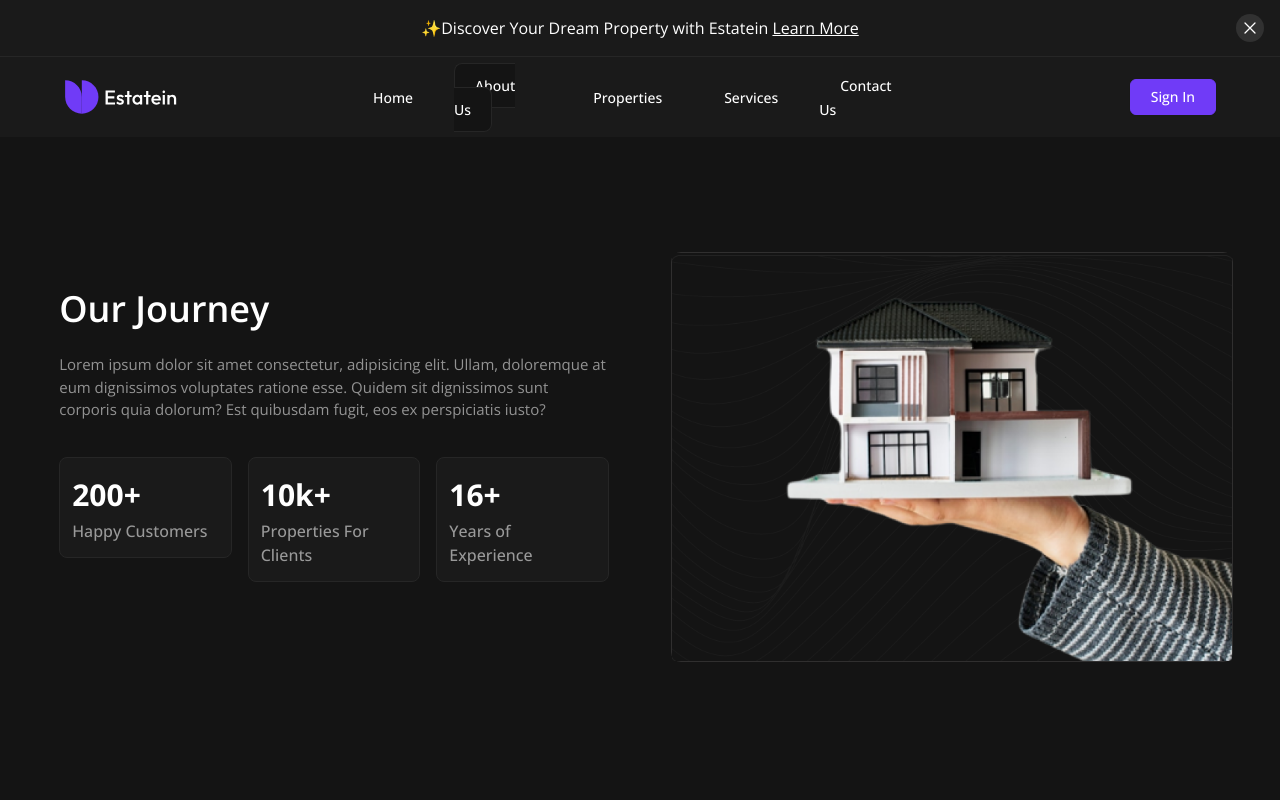
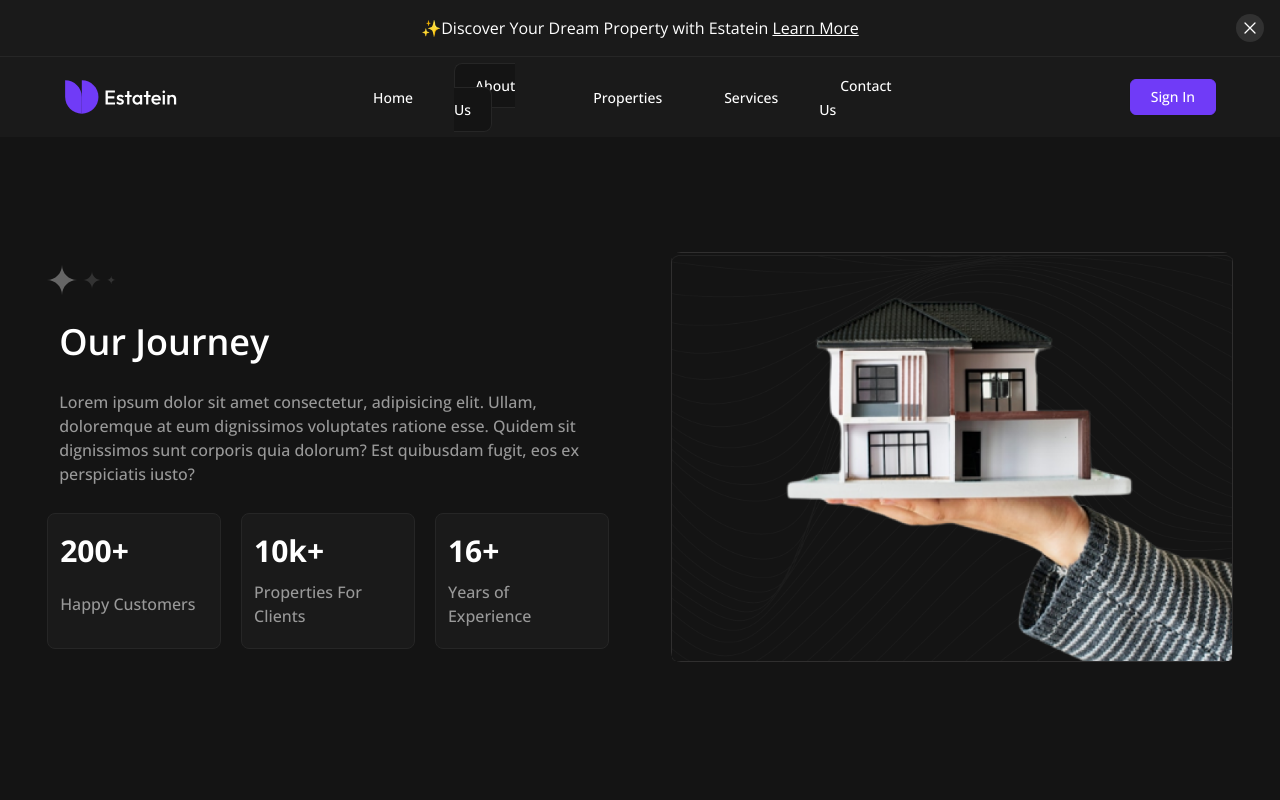
Before and after one commit to abdullahfazal1210-hub/UniwebProjectFrontend, a Next.js app: page /about in a window 1280 px wide. Shown: the top 800 px of the page. Built offline with nearby package versions, Linux system fonts and the light colour scheme; some icons are missing.

Commit message:
About Page

```diff
--- a/app/(pages)/about/page.jsx
+++ b/app/(pages)/about/page.jsx
@@ -1,39 +1,49 @@
+'use client';
+import { useState, useEffect } from "react";
+
 {/* Final about page  */}
 import Card from "@/app/components/web/common/Card";
 import StatsCard from "@/app/components/web/common/StatsCard";
-import Message from "@/app/styles/icons/Message";
-import Send from "@/app/styles/icons/Send";
-import StarsIcon from "@/app/styles/icons/StarsIcon";
-import Twitter from "@/app/styles/icons/Twitter";
+import Message from "@/app/styles/svg/Message.jsx";
+import Send from "@/app/styles/svg/Send";
+import StarsIcon from "@/app/styles/svg/StarsIcon";
+import Twitter from "@/app/styles/svg/Twitter";
 import Sparkling from "@/app/styles/svg/Sparkling";
 import { Separator } from "@/components/ui/separator";
 import React from "react";
 
+import StarIcon from "@/app/styles/svg/StarIcon.jsx";
+import ExcelenceIcon from "@/app/styles/svg/ExcelenceIcon";
+import ClientIcon from "@/app/styles/svg/ClientIcon";
+
 function About() {
+
+  const [customer, setCustomer] = useState(0);
+
   const card = [
     {
-      icon: "X",
+      icon: <StarIcon />,
       key: 1,
       heading: "Trust",
       desc: "Trust is the cornerstone of every successful real estate transaction.",
     },
 
     {
-      icon: "X",
+      icon: <ExcelenceIcon/>,
       key: 2,
       heading: "Excellence",
       desc: "We set the bar high for ourselves. From the properties we list to the services we provide.",
     },
 
     {
-      icon: "X",
+      icon: <ClientIcon/>,
       key: 3,
       heading: "Client-Centric",
       desc: "Your dreams and needs are at the center of our universe. We listen, understand.",
     },
 
     {
-      icon: "X",
+      icon: <StarIcon />,
       key: 4,
       heading: "Our Commitment",
       desc: "We are dedicated to providing you with the highest level of service, professionalism, and support.",
@@ -109,30 +119,40 @@ function About() {
   ];
   const stats = [
     {
-      value: "200+",
+      key: "customer", // give it a key
+      value: 200, // target value
       label: "Happy Customers",
     },
     {
-      value: "10k+",
+      key: "properties",
+      value: "10k",
       label: "Properties For Clients",
     },
     {
-      value: "16+",
+      key: "experience",
+      value: 16,
       label: "Years of Experience",
     },
   ];
+
+  useEffect(() => {
+      if (customer < 200) {
+        const timer = setTimeout(() => setCustomer(customer + 1), 20);
+        return () => clearTimeout(timer);
+      }
+    }, [customer]);
 
   return (
     <div className="bg-[#141414]">
       <div className="main-container  ">
  <div className="sec-one grid grid-cols-1 px-4 lg:grid-cols-2 md:grid-cols-2">
   <div className="left  relative md:h-[80vh]  flex justify-center items-center order-2 md:order-1">
-    <div className="md:w-[90%] md:h-[60%]">
+    <div className="grid gap-4 md:w-[90%] md:h-[60%]">
         <StarsIcon />
       <h1 className="md:text-4xl ms-2 md:ms-3 text-2xl font-semibold text-white">
         Our Journey
       </h1>
-      <p className="mt-6 md:ms-3 ms-2 text-[15px] text-[#939393]">
+      <p className="md:ms-3 ms-2 font-medium text-base leading-[150%] tracking-normal text-[#999999]">
         Lorem ipsum dolor sit amet consectetur, adipisicing elit. Ullam,
         doloremque at eum dignissimos voluptates ratione esse. Quidem sit
         dignissimos sunt corporis quia dolorum? Est quibusdam fugit, eos ex
@@ -140,12 +160,21 @@ function About() {
       </p>
 
       {/* Stats Cards */}
-      <div className="little-cards md:ms-3 grid grid-cols-1 sm:grid-cols-2 md:grid-cols-3 gap-4 mt-9 text-center md:text-left">
-        {stats.map((stat,ind)=>(
-          <StatsCard key={ind} stat = {stat}/>
-
-        ))}
-      </div>
+      <div className='grid grid-cols-3 gap-5 text-white'>
+                  {stats.map((stat, index) => (
+                    <div
+                      key={index}
+                      className="grid gap-0.5 px-3 py-3.5 bg-[rgba(26,26,26,1)] border border-[rgba(38,38,38,1)] rounded-lg"
+                    >
+                      <h6 className="font-bold text-[30px] leading-[150%] tracking-normal">
+                        {stat.key === "customer" ? customer : stat.value}+
+                      </h6>
+                      <p className="text-[#999999] font-medium text-base leading-[150%] tracking-normal">
+                        {stat.label}
+                      </p>
+                    </div>
+                  ))}
+                </div>
     </div>
   </div>
 
```
